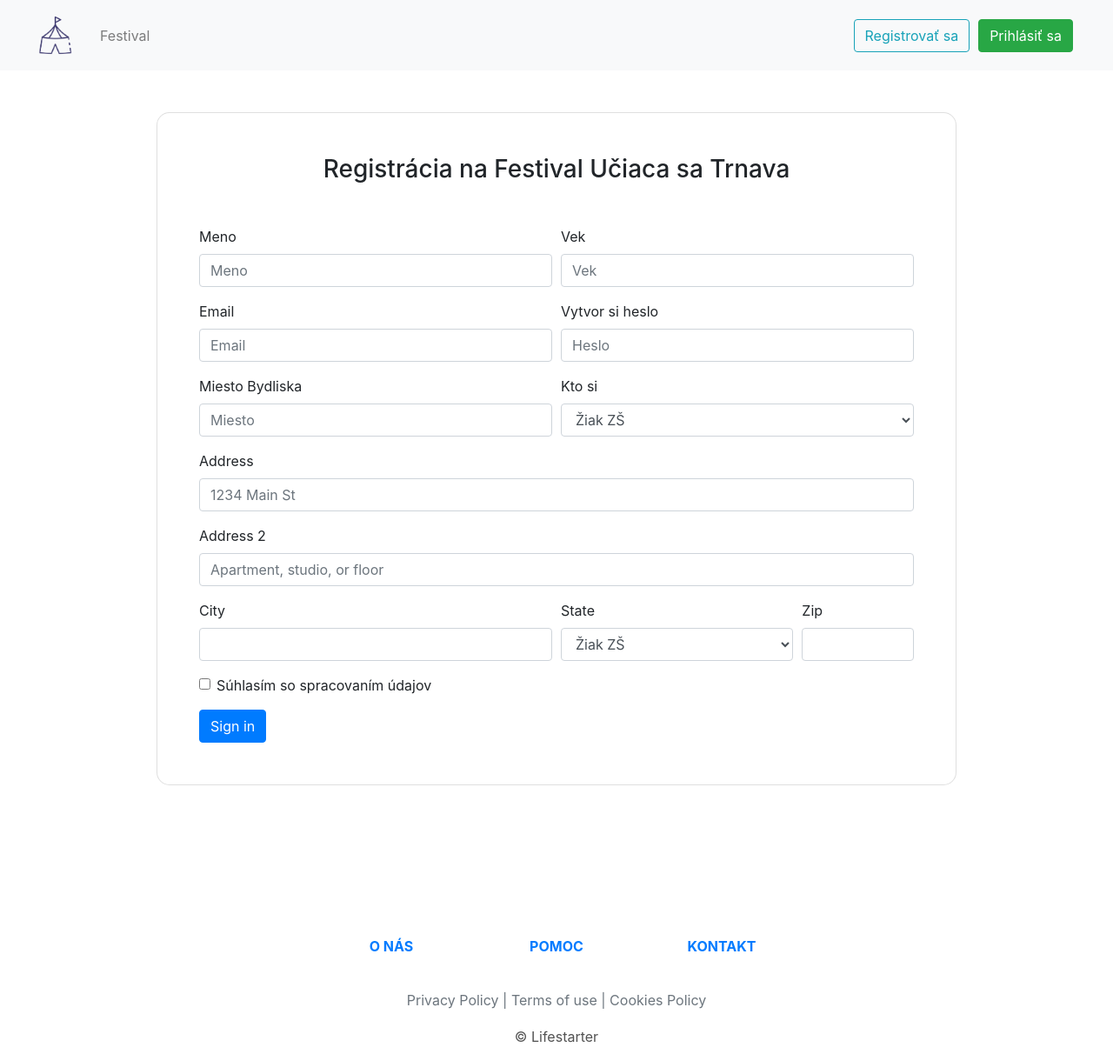
After one commit to pravoslavzilka/UTT-registration, a Flask app: page /user/sign-up/ in a window 1280 px wide. The commit adds this page. Shown: the whole page at 87% size. Run offline with Flask 2, Linux system fonts and the light colour scheme; some libraries are stand-ins or nearby versions.

Commit message:
registration form templated + fixed login system with multiple classes

```diff
--- a/blueprints/user/__init__.py
+++ b/blueprints/user/__init__.py
@@ -47,3 +47,8 @@ def sign_out():
         session.pop("permit")
     flash("Bol si odhlásený","success")
     return redirect(url_for("main_page"))
+
+
+@user_bp.route("/sign-up/", methods=['GET'])
+def sign_up_view():
+    return render_template("user/sign_up.html")
--- /dev/null
+++ b/blueprints/user/templates/user/sign_up.html
@@ -0,0 +1,154 @@
+{% extends "layout.html" %}
+
+{% block title %}
+    Zaregistrujte sa na festival UTT
+{% endblock title %}
+
+
+{% block content %}
+
+<style>
+
+.card-registration .select-input.form-control[readonly]:not([disabled]) {
+  font-size: 1rem;
+  line-height: 2.15;
+  padding-left: .60em;
+  padding-right: .60em;
+}
+.card-registration .select-arrow {
+  top: 13px;
+}
+</style>
+
+<section class="vh-100 gradient-custom">
+  <div class="container py-5 h-100">
+    <div class="row justify-content-center align-items-center h-100">
+      <div class="col-12 col-lg-10 col-xl-10">
+        <div class="card shadow-2-strong card-registration" style="border-radius: 15px;">
+          <div class="card-body p-4 p-md-5">
+            <h3 class="mb-4 pb-2 pb-md-0 mb-md-5 text-center">Registrácia na Festival Učiaca sa Trnava</h3>
+            <form class="needs-validation" novalidate>
+              <div class="form-row">
+                <div class="form-group col-md-6">
+                  <label for="inputName">Meno</label>
+                  <input type="text" class="form-control" id="inputName" placeholder="Meno" required>
+                  <div class="invalid-feedback">
+                    Zadaj platné meno
+                  </div>
+                </div>
+                <div class="form-group col-md-6">
+                  <label for="inputAge">Vek</label>
+                  <input type="number" oninput="this.value=this.value.slice(0,this.maxLength)" maxlength="3" class="form-control" id="inputAge"  placeholder="Vek" required>
+                    <div class="invalid-feedback">
+                        Zadaj platné vek
+                      </div>
+                </div>
+              </div>
+              <div class="form-row">
+                <div class="form-group col-md-6">
+                  <label for="inputEmail4">Email</label>
+                  <input type="email" class="form-control" id="inputEmail4" placeholder="Email" required>
+                   <div class="invalid-feedback">
+                    Zadaj platný email
+                  </div>
+                </div>
+                <div class="form-group col-md-6">
+                  <label for="inputPassword4">Vytvor si heslo</label>
+                  <input type="password" class="form-control" id="inputPassword4" placeholder="Heslo" required>
+                  <div class="invalid-feedback">
+                    Vytvor si 8 miestne heslo
+                  </div>
+                </div>
+              </div>
+              <div class="form-row">
+                  <div class="form-group col-md-6">
+                      <label for="inputLoc">Miesto Bydliska</label>
+                      <input type="text" class="form-control" id="inputLoc" placeholder="Miesto" required>
+                       <div class="invalid-feedback">
+                        Zadaj platný miesto bydliska
+                      </div>
+                  </div>
+                  <div class="form-group col-md-6">
+                      <label for="inputPer">Kto si</label>
+                      <select class="form-control" id="inputPer" required>
+                        <option>Žiak ZŠ</option>
+                        <option>Študent SŠ</option>
+                        <option>Študent VŠ</option>
+                        <option>Pracujúci</option>
+                        <option>Učiteľ</option>
+                        <option>Matka na materskej dovolenke</option>
+                        <option>Dôchodca</option>
+                        <option>Iné</option>
+                      </select>
+                  </div>
+              </div>
+
+              <div class="form-group">
+                <label for="inputAddress">Address</label>
+                <input type="text" class="form-control" id="inputAddress" placeholder="1234 Main St">
+              </div>
+              <div class="form-group">
+                <label for="inputAddress2">Address 2</label>
+                <input type="text" class="form-control" id="inputAddress2" placeholder="Apartment, studio, or floor">
+              </div>
+              <div class="form-row">
+                <div class="form-group col-md-6">
+                  <label for="inputCity">City</label>
+                  <input type="text" class="form-control" id="inputCity">
+                </div>
+                <div class="form-group col-md-4">
+                  <label for="inputState">State</label>
+                  <select class="form-control" id="person-form" required>
+                    <option>Žiak ZŠ</option>
+                    <option>Študent SŠ</option>
+                    <option>Študent VŠ</option>
+                    <option>Pracujúci</option>
+                    <option>Učiteľ</option>
+                    <option>Matka na materskej dovolenke</option>
+                    <option>Dôchodca</option>
+                    <option>Iné</option>
+                  </select>
+                </div>
+                <div class="form-group col-md-2">
+                  <label for="inputZip">Zip</label>
+                  <input type="text" class="form-control" id="inputZip">
+                </div>
+              </div>
+              <div class="form-group">
+                <div class="form-check">
+                  <input class="form-check-input" type="checkbox" id="gridCheck">
+                  <label class="form-check-label" for="gridCheck">
+                    Súhlasím so spracovaním údajov
+                  </label>
+                </div>
+              </div>
+              <button type="submit" class="btn btn-primary">Sign in</button>
+            </form>
+          </div>
+        </div>
+      </div>
+    </div>
+  </div>
+</section>
+
+<script>
+    (function() {
+      'use strict';
+      window.addEventListener('load', function() {
+        // Fetch all the forms we want to apply custom Bootstrap validation styles to
+        var forms = document.getElementsByClassName('needs-validation');
+        // Loop over them and prevent submission
+        var validation = Array.prototype.filter.call(forms, function(form) {
+          form.addEventListener('submit', function(event) {
+            if (form.checkValidity() === false) {
+              event.preventDefault();
+              event.stopPropagation();
+            }
+            form.classList.add('was-validated');
+          }, false);
+        });
+      }, false);
+    })();
+</script>
+
+{% endblock content %}
--- a/templates/layout.html
+++ b/templates/layout.html
@@ -78,6 +78,7 @@
 		  {% if current_user.is_authenticated %}
             <a class="btn btn-secondary" style="margin-right:30px;" id="sign_out" href="{{ url_for('user_bp.sign_out') }}">Odhlásiť sa</a>
           {% else %}
+		  	<a type="button" style="margin-right:10px;" class="btn btn-outline-info" href="{{ url_for('user_bp.sign_up_view') }}">Registrovať sa</a>
             <a class="btn btn-success" style="margin-right:30px;" id="sign_in" href="{{ url_for('user_bp.sign_in_view') }}">Prihlásiť sa</a>
           {% endif %}
 		  <i class="bi bi-github"></i>
```
